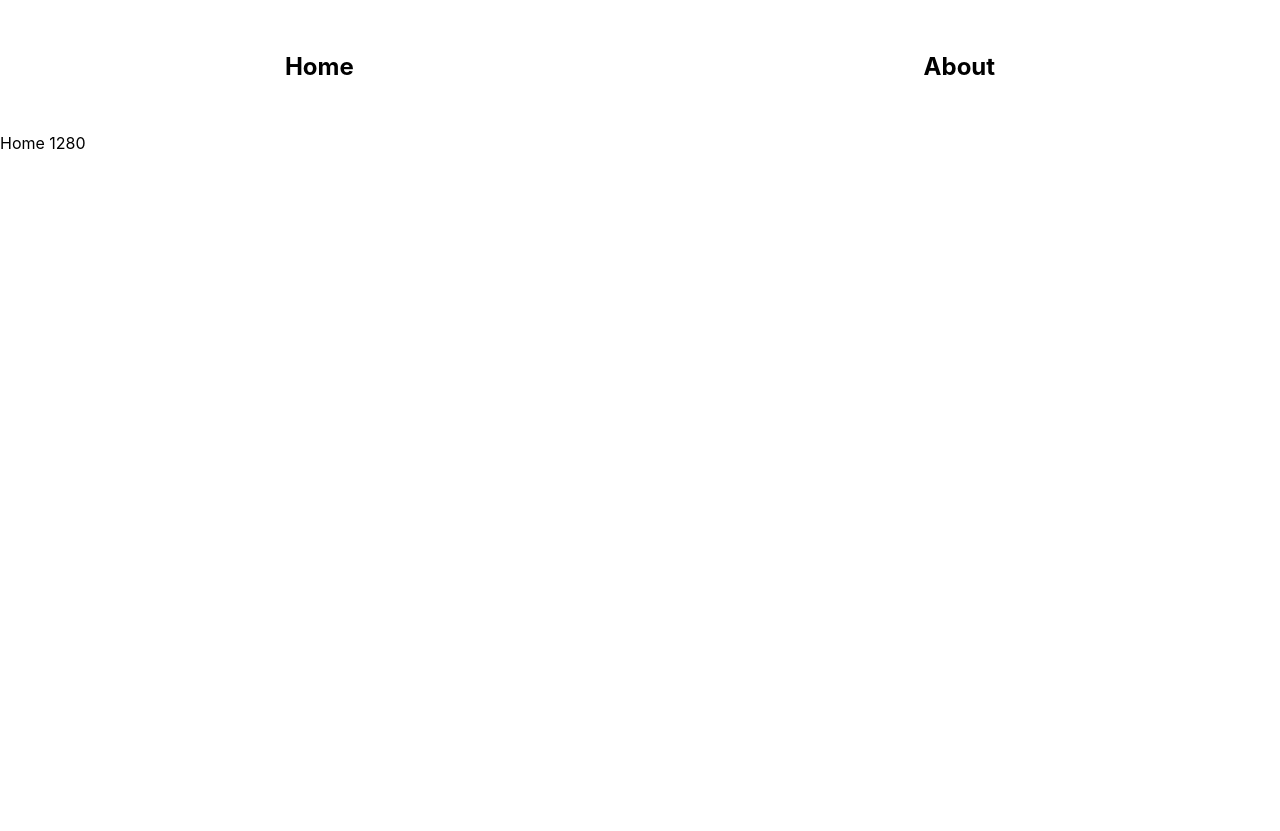
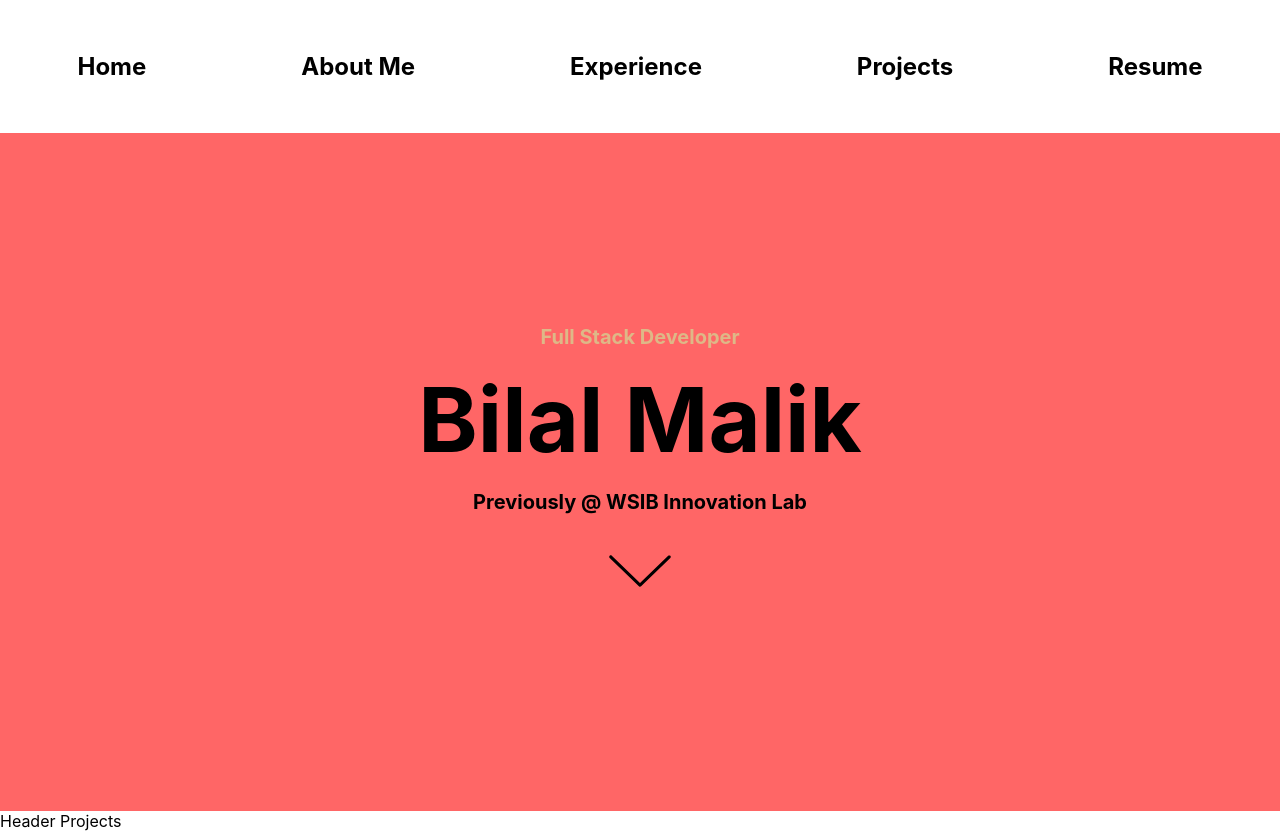
Before and after one commit to bilalmalik4321/Personal-Website-Redesign, a React (Create React App) app: page / in a window 1280 px wide. Before the commit the page ends 800 px from the top, so only its background shows below. Built offline with nearby package versions, Linux system fonts and the light colour scheme.

Commit message:
added home header

```diff
--- a/src/components/navBar/navBar.tsx
+++ b/src/components/navBar/navBar.tsx
@@ -11,10 +11,13 @@ import { useWindowSize } from 'useWindowSize';
 import { NavBarMobile } from './navBarMobile/navBarMobile';
 import "styles/navBar.css";
 
-export const NavBar = () => {
+export const NavBar: React.FC = () => {
     const navBarItems = [
         {itemName:'Home', itemRoute:'/'},
-        {itemName:'About', itemRoute:'/about-me'}
+        {itemName:'About Me', itemRoute:'/about-me'},
+        {itemName:'Experience', itemRoute:'/about-me'},
+        {itemName:'Projects', itemRoute:'/about-me'},
+        {itemName:'Resume', itemRoute:'/about-me'}
     ];
 
     const {width}=useWindowSize();
--- a/src/components/navBar/navBarMobile/navBarMobile.tsx
+++ b/src/components/navBar/navBarMobile/navBarMobile.tsx
@@ -8,9 +8,10 @@
 import { ReactComponent as Hamburger } from "images/hamburger.svg";
 import { ReactComponent as Close } from "images/close.svg";
 import { useNavBarContext } from "../navBarContext";
+import { NavBarModal } from "./navBarModal";
 import "styles/navBarMobile.css";
 
-export const NavBarMobile = () => {
+export const NavBarMobile: React.FC = () => {
 
     const {hamburgerOpen, setHamburgerOpen} = useNavBarContext();
 
@@ -27,6 +28,11 @@ export const NavBarMobile = () => {
                     )
                 }
             </li>
+            { hamburgerOpen &&
+            <div className="modal-component-class">
+                <NavBarModal/>
+            </div>
+            }
         </ul>
     );
 }
--- /dev/null
+++ b/src/components/navBar/navBarMobile/navBarModal.tsx
@@ -0,0 +1,7 @@
+export const NavBarModal = () => {
+    return(
+        <div className="modal-container">
+        Welcome to the Nav
+        </div>
+    )
+}
--- /dev/null
+++ b/src/components/pages/homePage/header.tsx
@@ -0,0 +1,21 @@
+/*
+* Author: Bilal Malik
+* Date: May, 10th, 2021
+* Last Modified on: May, 10th, 2021
+* Description: This component renders the Home page, seen when entering the app on route '/'
+ */
+
+import { ReactComponent as DownArrow } from "../../../images/down-arrow.svg";
+
+export const Header: React.FC  = () => {
+    return (
+        <div className="header-wrapper">
+            <div className="home-text-wrapper">
+                <div className="heading-small position-heading">Full Stack Developer</div>
+                <div className="name-heading">Bilal Malik</div>
+                <div className="heading-small">Previously @ WSIB Innovation Lab</div>
+                <DownArrow style={{height:82, paddingTop: "2vh"}}/>
+            </div>
+        </div>
+    );
+}
--- a/src/components/pages/homePage/homePage.tsx
+++ b/src/components/pages/homePage/homePage.tsx
@@ -5,9 +5,15 @@
 * Description: This component renders the Home page, seen when entering the app on route '/'
  */
 
-import { useWindowSize } from "useWindowSize";
+import { Header } from "./header";
+import { HeaderProjects } from "./homeProjects/homeProjects";
+import '../../../styles/homePage.css';
 
-export const HomePage = () => {
-    const {width}=useWindowSize();
-    return (<>Home {width}</>);
+export const HomePage: React.FC  = () => {
+    return (
+        <>
+            <Header/>
+            <HeaderProjects/>
+        </>
+    );
 }
--- /dev/null
+++ b/src/components/pages/homePage/homeProjects/homeProjects.tsx
@@ -0,0 +1,12 @@
+/*
+* Author: Bilal Malik
+* Date: May, 10th, 2021
+* Last Modified on: May, 10th, 2021
+* Description: This component renders the Home page, seen when entering the app on route '/'
+ */
+
+export const HeaderProjects: React.FC  = () => {
+    return (
+        <>Header Projects</>
+    );
+}
--- /dev/null
+++ b/src/styles/homePage.css
@@ -0,0 +1,26 @@
+.header-wrapper{
+    background-color: #ff6666;
+    height: 80.75vh;
+    padding-top: 4vh;
+}
+
+.home-text-wrapper {
+    text-align: center;
+    padding-top: 20vh;
+}
+
+.heading-small {
+    font-weight: bold;
+    font-size: 20px;
+}
+
+.position-heading {
+    color: burlywood;
+}
+
+.name-heading {
+    font-weight: bold;
+    font-size: 90px;
+    padding-top: 2vh;
+    padding-bottom: 2vh;
+}
--- a/src/styles/navBarMobile.css
+++ b/src/styles/navBarMobile.css
@@ -6,3 +6,19 @@
 .close-padding {
     padding-top: 2.5vh;
 }
+
+.modal-component-class {
+    position: absolute;
+}
+
+.modal-container {
+    border-radius: 8px;
+    /* margin-top: 120px; */
+    margin-left: 55vw;
+
+    padding-top: 12px;
+    padding-bottom: 12px;
+    padding-right: 6px;
+    padding-left: 6px;
+    background-color: grey;
+}
```
Also changed, not shown: src/components/pages/homePage/homeProjects/projectIntro.tsx (added, +12 -0 lines), src/images/down-arrow.svg (added).
